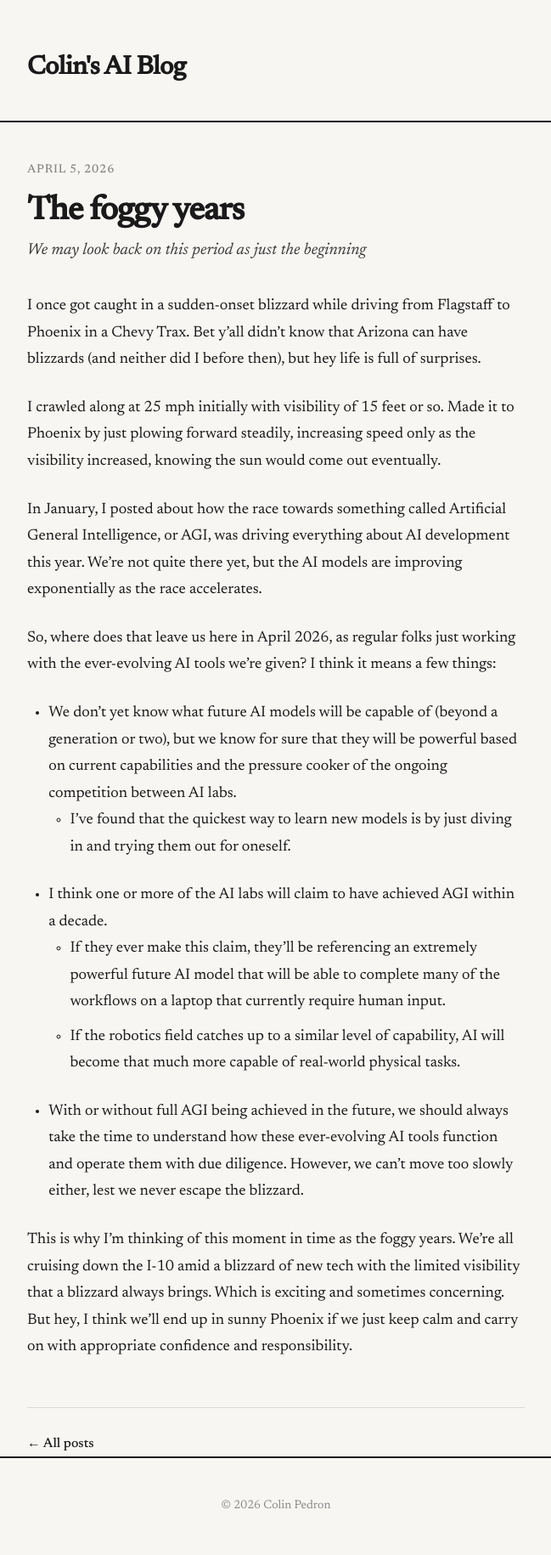
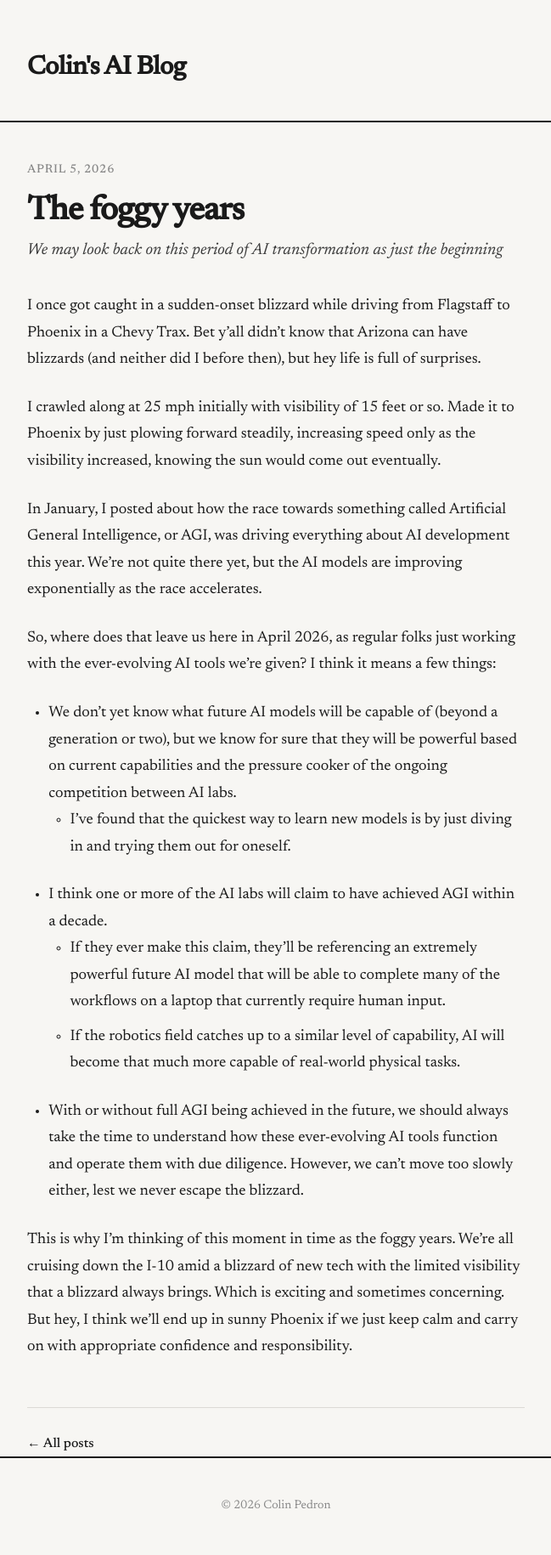
Before and after one commit to cpedron50-novaspear/colinpedron-site, a Jekyll site: the page built from _posts/2026-04-05-the-foggy-years.md, in a window 1280 px wide. Shown: the whole page at 85% size, without its empty margins (315-964 px from the left). Built offline with Jekyll 4.4.1, drawn with Linux system fonts in a browser that asks for light colours.

Commit message:
Update 2026-04-05-the-foggy-years.md

```diff
--- a/_posts/2026-04-05-the-foggy-years.md
+++ b/_posts/2026-04-05-the-foggy-years.md
@@ -1,7 +1,7 @@
 ---
 layout: post
 title: "The foggy years"
-subtitle: "We may look back on this period as just the beginning"
+subtitle: "We may look back on this period of AI transformation as just the beginning"
 date: 2026-04-05
 ---
 
```
